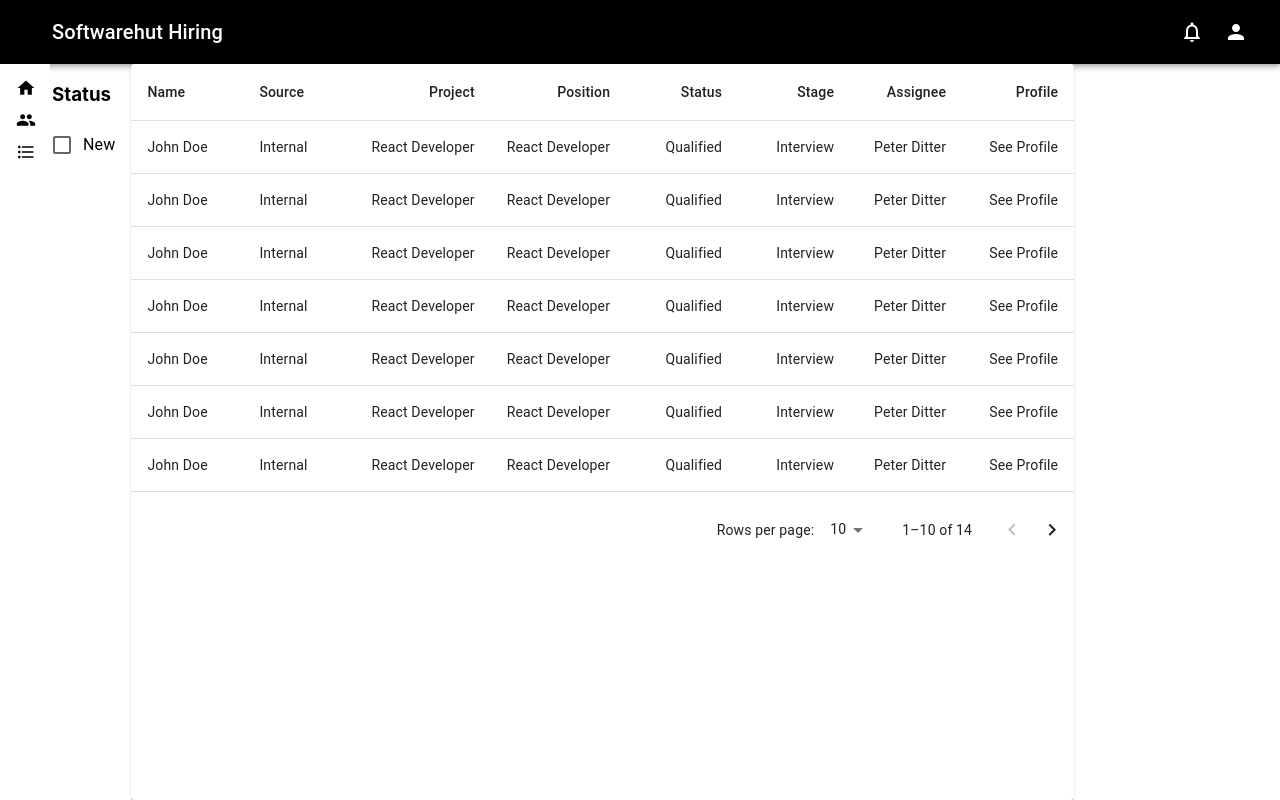
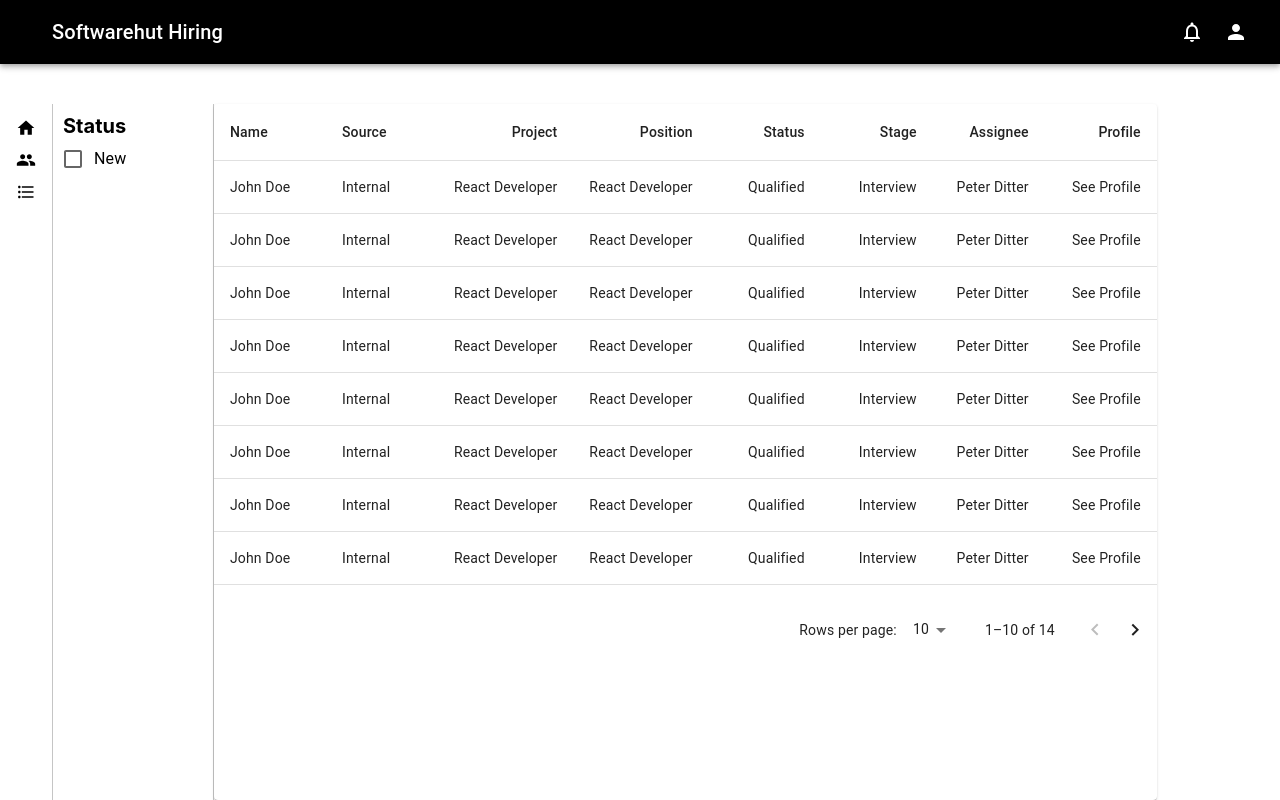
Before and after one commit to softwarehutpl/HeRo-frontend-2, a React (Create React App) app: page /candidates in a window 1280 px wide. Built offline with nearby package versions, Linux system fonts and the light colour scheme.

Commit message:
added some styles

```diff
--- a/src/modules/common/components/checkboxFilters/CheckboxFilters.tsx
+++ b/src/modules/common/components/checkboxFilters/CheckboxFilters.tsx
@@ -1,6 +1,8 @@
 import * as React from "react";
-import FormGroup from "@mui/material/FormGroup";
+// import FormGroup from "@mui/material/FormGroup";
 import CheckboxRow from "./CheckboxRow";
+import { StyledHeading } from "./CheckboxStyles";
+import { CustomFormGroup } from "./CheckboxStyles";
 
 const CheckboxFilters = () => {
 
@@ -12,14 +14,14 @@ const CheckboxFilters = () => {
   };
 
   return (
-    <FormGroup>
-      <h3>Status</h3>
+    <CustomFormGroup>
+      <StyledHeading>Status</StyledHeading>
       <CheckboxRow
         isChecked={checked}
         handleOnClick={handleOnClick}
         label="New"
       />
-    </FormGroup>
+    </CustomFormGroup>
   );
 };
 
--- /dev/null
+++ b/src/modules/common/components/checkboxFilters/CheckboxStyles.tsx
@@ -0,0 +1,16 @@
+
+import { styled } from '@mui/material/styles';
+import FormGroup from "@mui/material/FormGroup";
+
+export const StyledHeading = styled('h2')`
+    margin: 0;
+    padding-top: 10px;
+    font-size: 20px;
+`;
+
+export const CustomFormGroup = styled(FormGroup)`
+    min-width: 150px;
+    padding-left: 10px;
+    border-left: solid 1px #C5C5C5;
+    border-right: solid 1px #C5C5C5;
+`;
--- a/src/modules/common/components/navbar/Navbar.tsx
+++ b/src/modules/common/components/navbar/Navbar.tsx
@@ -10,7 +10,7 @@ import PersonIcon from "@mui/icons-material/Person";
 
 export default function Navbar() {
   return (
-    <Box sx={{ flexGrow: 1 }}>
+    <Box sx={{ flexGrow: 1, mb: 5}}>
       <AppBar position="static">
         <Toolbar sx={{ backgroundColor: "black" }}>
           <IconButton
--- a/src/modules/common/components/sidebar/SidebarStyles.tsx
+++ b/src/modules/common/components/sidebar/SidebarStyles.tsx
@@ -3,7 +3,7 @@ import { styled } from '@mui/material/styles';
 
 export const StyledBox = styled(Box)`
   max-width: 50px;
-  min-height: calc(100vh - 63.99px);
+  min-height: calc(100vh - 63.99px - 40px);
   background-color: #FFFFFF;
   margin-left: 0px;
   margin-right: 2px;
--- a/src/modules/common/components/table/StickyHeadTable.tsx
+++ b/src/modules/common/components/table/StickyHeadTable.tsx
@@ -112,8 +112,8 @@ export default function StickyHeadTable() {
   };
 
   return (
-    <Paper sx={{ width: '100%', overflow: 'hidden' }}>
-      <TableContainer sx={{ maxHeight: 440 }}>
+    <Paper sx={{ width: '100%', overflow: 'hidden'}}>
+      <TableContainer sx={{ maxHeight: 500, minWidth: '100%'}}>
         <Table stickyHeader aria-label="sticky table">
           <TableHead>
             <TableRow>
```
